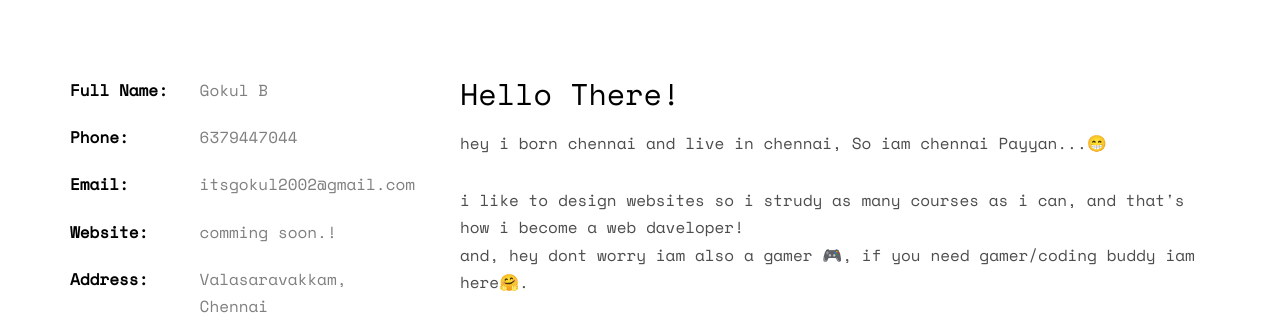
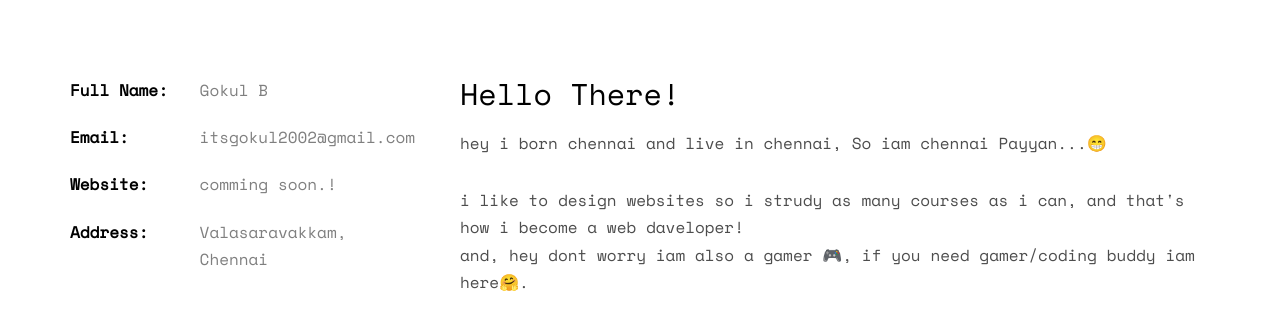
Before and after one commit to GokulKrish002/Test, a plain HTML site: page index.html in a window 1280 px wide. Shown: the part 995-1310 px from the top of the page. Drawn offline with nearby package versions, Linux system fonts and the light colour scheme; some packages are replaced by stand-ins of ours; no server answers; files whose address does not match are found by name.

Commit message:
Update index.html

```diff
--- a/index.html
+++ b/index.html
@@ -70,7 +70,6 @@
 				<div class="col-md-4">
 					<ul class="info">
 						<li><span class="first-block">Full Name:</span><span class="second-block">Gokul B</span></li>
-						<li><span class="first-block">Phone:</span><span class="second-block">6379447044</span></li>
 						<li><span class="first-block">Email:</span><span class="second-block">itsgokul2002@gmail.com</span></li>
 						<li><span class="first-block">Website:</span><span class="second-block">comming soon.!</span></li>
 						<li><span class="first-block">Address:</span><span class="second-block">Valasaravakkam, Chennai</span></li>
```
